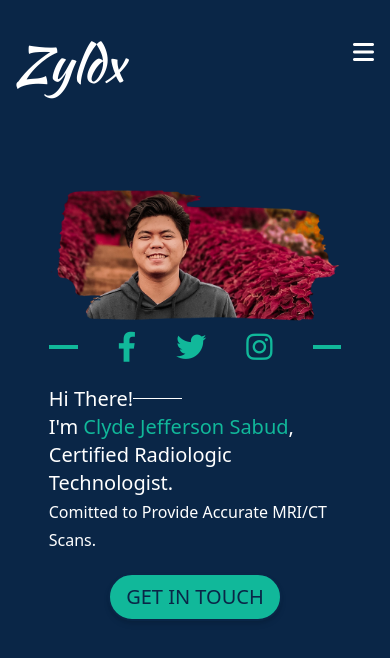
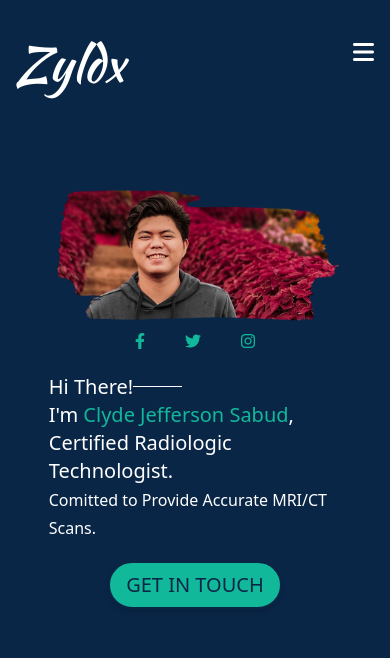
Before and after one commit to Blxier/Zyldx, a website: page index.html in a window 390 px wide. Drawn offline with Linux system fonts and the light colour scheme.

Commit message:
media icons sizing

```diff
--- a/index.html
+++ b/index.html
@@ -43,13 +43,13 @@
         </div>
             <div class="w-3/4">
             <img src="clydewithbg1.png" alt="">
-        <div class="flex text-3xl gap-10 py-5 text-center justify-center text-secondary-color">
+        <div class="flex sm:text-3xl gap-10 py-5 text-center justify-center text-secondary-color">
 
-                <div class="bg-secondary-color h-1 w-2/4 items-center"></div>
+                <div class="hidden sm:flex bg-secondary-color h-1 w-2/4 items-center"></div>
                 <a class="-mt-4" href="https://www.facebook.com/profile.php?id=100069392940612" target="_blank"><i class="fab fa-facebook-f"></i></a>
                 <a class="-mt-4" href="https://www.facebook.com/profile.php?id=100069392940612" target="_blank"><i class="fab fa-twitter" ></i></a>
                 <a class="-mt-4" href="https://www.facebook.com/profile.php?id=100069392940612" target="_blank"><i class="fab fa-instagram"></i></a>
-                <div class="bg-secondary-color h-1 w-2/4"></div>
+                <div class="hidden sm:flex bg-secondary-color h-1 w-2/4"></div>
             </div>
             </div>
         </div>
```
Also changed, not shown: output.css.
